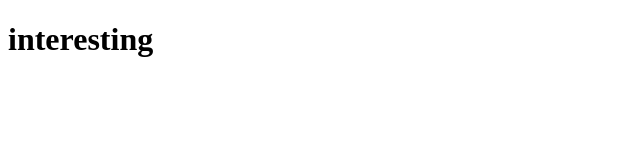
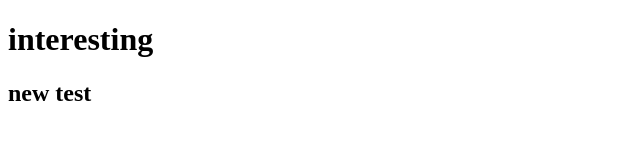
Before and after one commit to timeTea/bibtex, a plain HTML site: page vscode.html in a window 1280 px wide. Shown: the whole page, without its empty margins (0-640 px from the left). Drawn offline with Linux system fonts and the light colour scheme.

Commit message:
main/lib

```diff
--- a/vscode.html
+++ b/vscode.html
@@ -10,6 +10,9 @@
     <h1>
         hello web vscode!
     </h1>
+    <h2>
+        new test
+    </h2>
     <script>
         var h = document.getElementsByTagName('h1')
         h[0].innerHTML = 'interesting'
```
